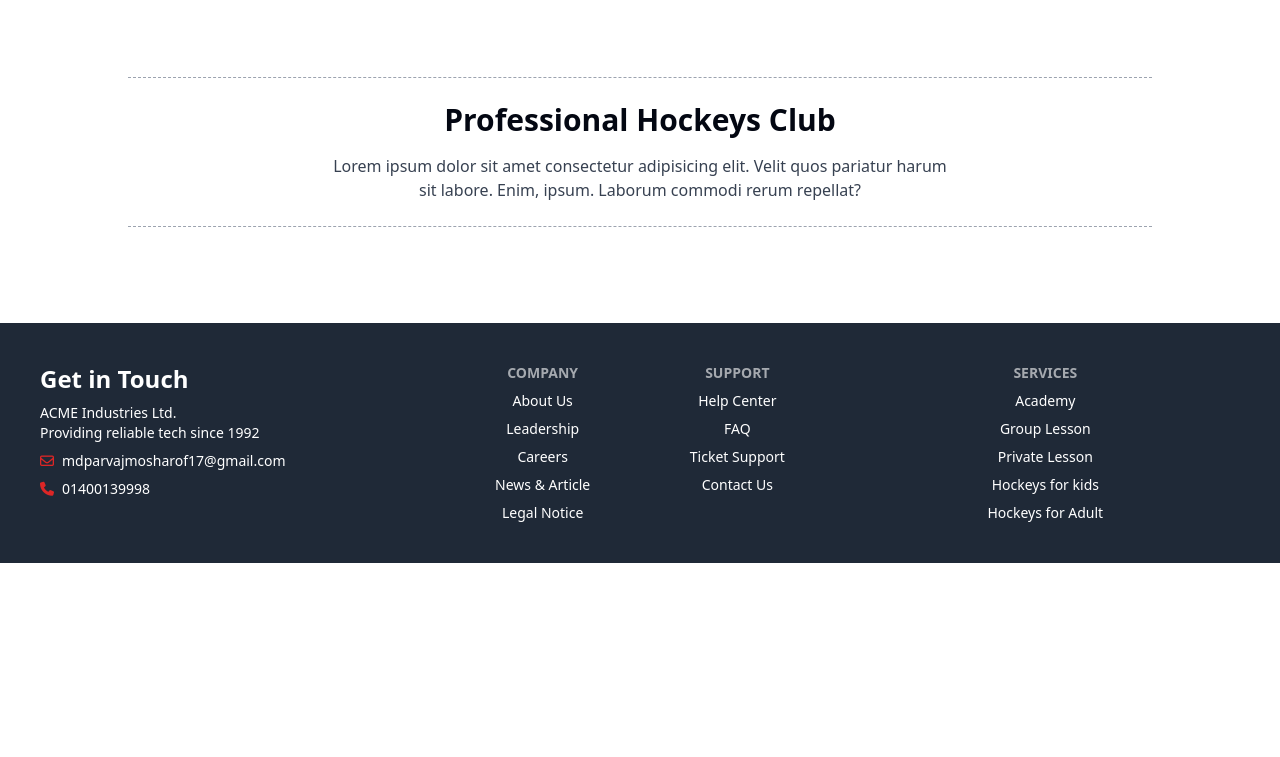
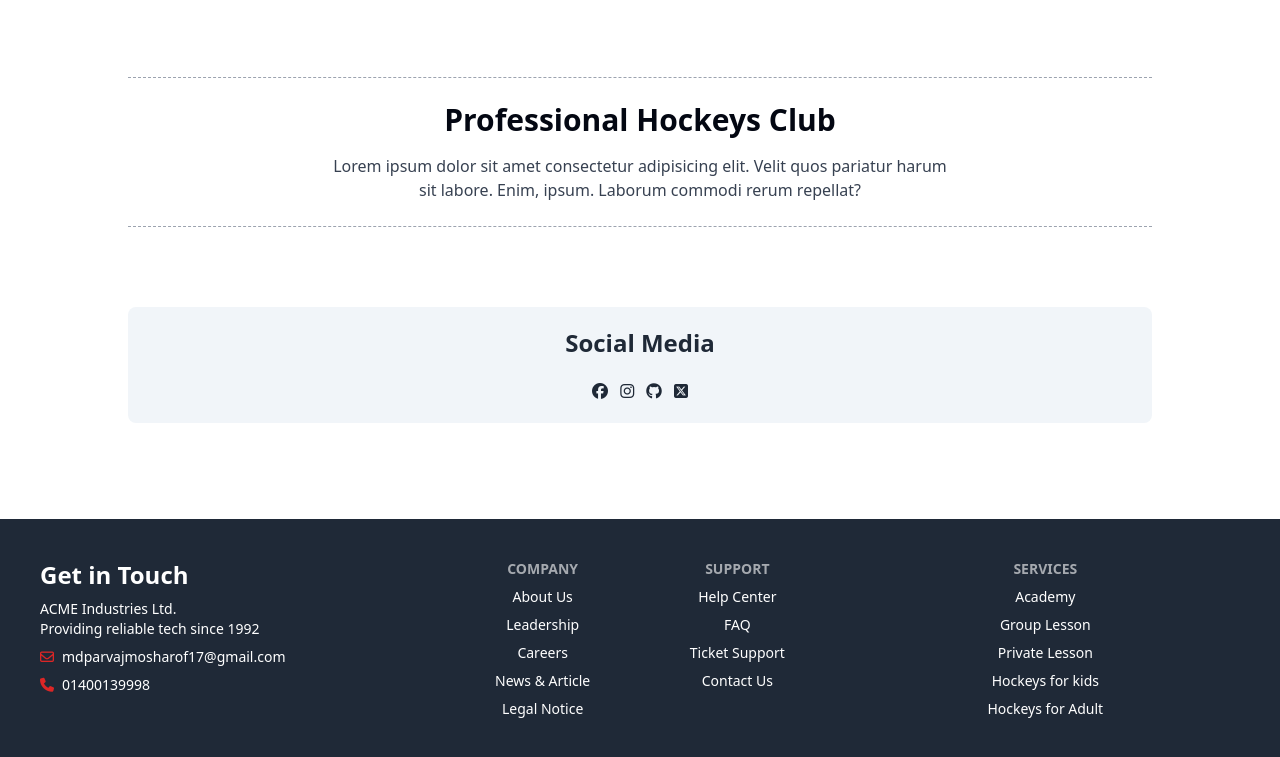
Before and after one commit to mdparvajmosharof/gamehoky, a plain HTML site: page index.html in a window 1280 px wide. Shown: the part 3362-4119 px from the top of the page. Before the commit the page ends 3925 px from the top, so only its background shows below. Drawn offline with nearby package versions, Linux system fonts and the light colour scheme.

Commit message:
social complete

```diff
--- a/index.html
+++ b/index.html
@@ -459,6 +459,16 @@
           </p>
         </div>
       </section>
+      <section class="bg-slate-100 p-5 rounded-lg flex flex-col items-center gap-5">
+        <div><p class="text-2xl font-bold">Social Media</p></div>
+        <div class="space-x-2">
+          <i class="fa-brands fa-facebook"></i>
+          <i class="fa-brands fa-instagram"></i>
+          <i class="fa-brands fa-github"></i>
+          <i class="fa-brands fa-square-x-twitter"></i>
+        </div>
+
+      </section>
     </main>
     <footer class="footer p-10 bg-gray-800 text-white flex flex-col lg:flex-row lg:items-start items-center justify-between flex-1 ">
       <aside class="w-full ">
```
